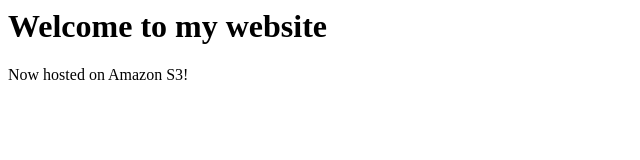
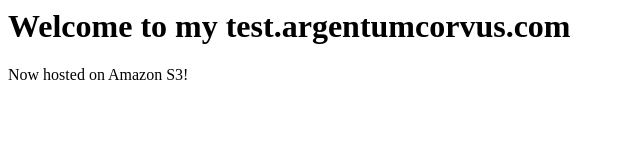
Before and after one commit to msmith86/argentumcorvus, a plain HTML site: page index.html in a window 1280 px wide. Shown: the whole page, without its empty margins (0-640 px from the left). Drawn offline with Linux system fonts and the light colour scheme.

Commit message:
testing branch index and error

```diff
--- a/index.html
+++ b/index.html
@@ -3,7 +3,7 @@
     <title>My Website Home Page</title>
 </head>
 <body>
-  <h1>Welcome to my website</h1>
+  <h1>Welcome to my test.argentumcorvus.com</h1>
   <p>Now hosted on Amazon S3!</p>
 </body>
 </html>
```
Also changed, not shown: error.html (+1 -0 lines).
